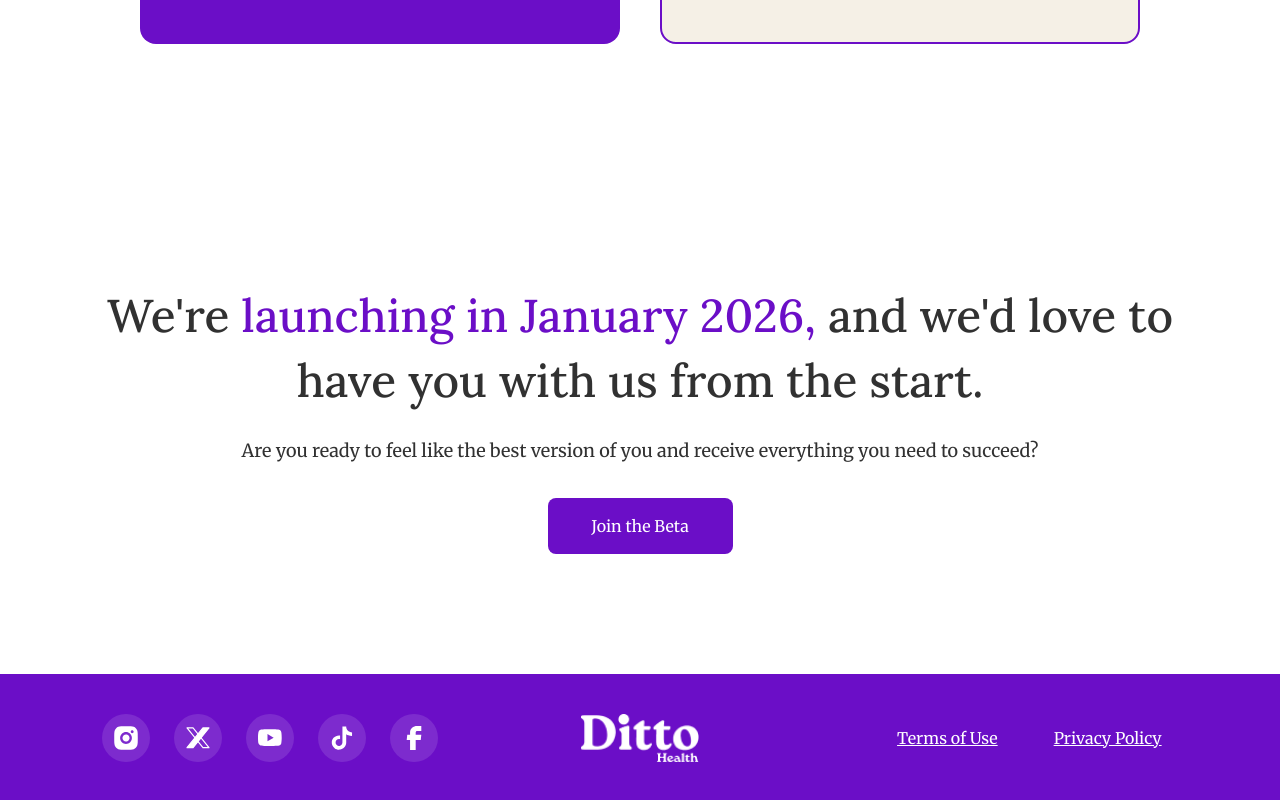
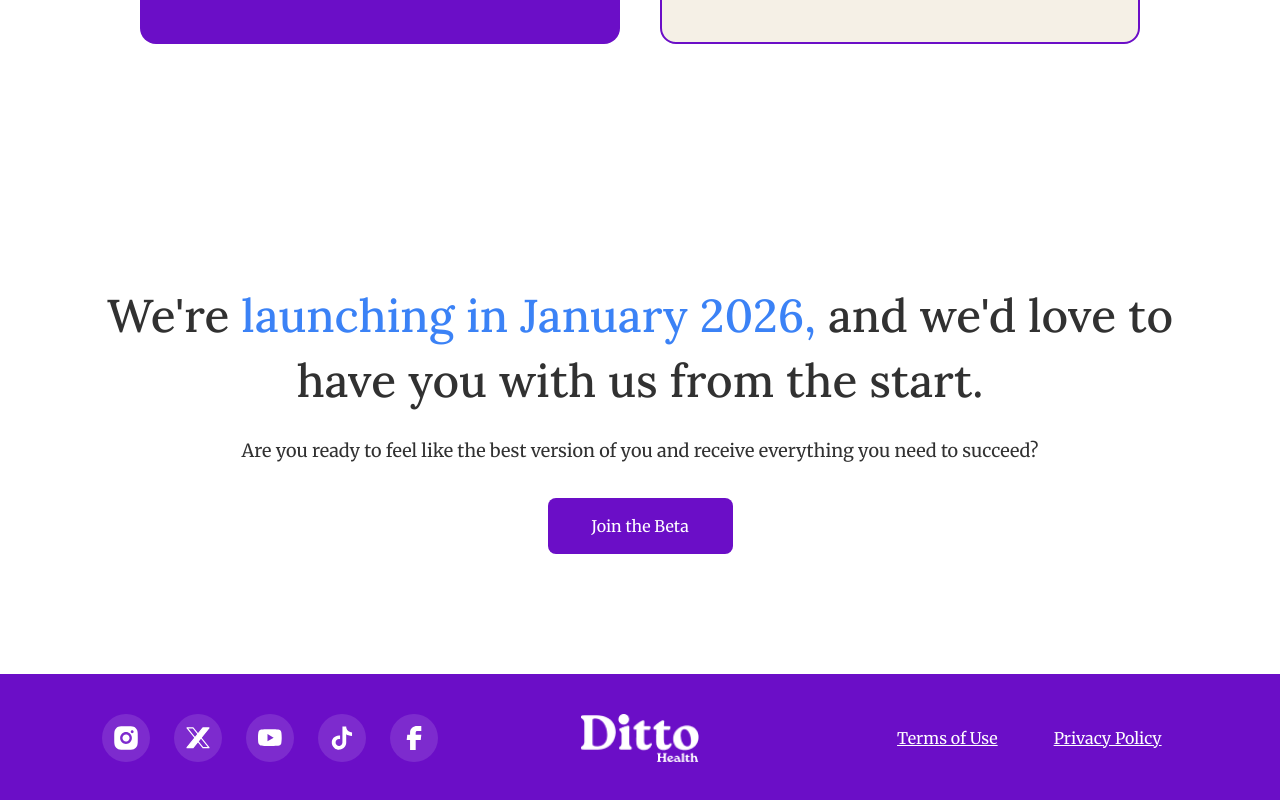
Before and after one commit to sameasme25/gitignore, a React (Vite) app: page / in a window 1280 px wide. Shown: the part 5037-5837 px from the top of the page. Built offline with nearby package versions, Linux system fonts and the light colour scheme.

Commit message:
Change launching in January 2026 text from purple to blue

```diff
--- a/src/components/CallToAction.tsx
+++ b/src/components/CallToAction.tsx
@@ -29,7 +29,7 @@ const CallToAction: React.FC = () => {
           textAlign: 'center',
         }}
       >
-        We're <span style={{ color: '#6B0EC7' }}>launching in January 2026,</span> and we'd love to have you with us from the start.
+        We're <span style={{ color: '#3B82F6' }}>launching in January 2026,</span> and we'd love to have you with us from the start.
       </h2>
       <div
         className="cta-subtitle"
```
